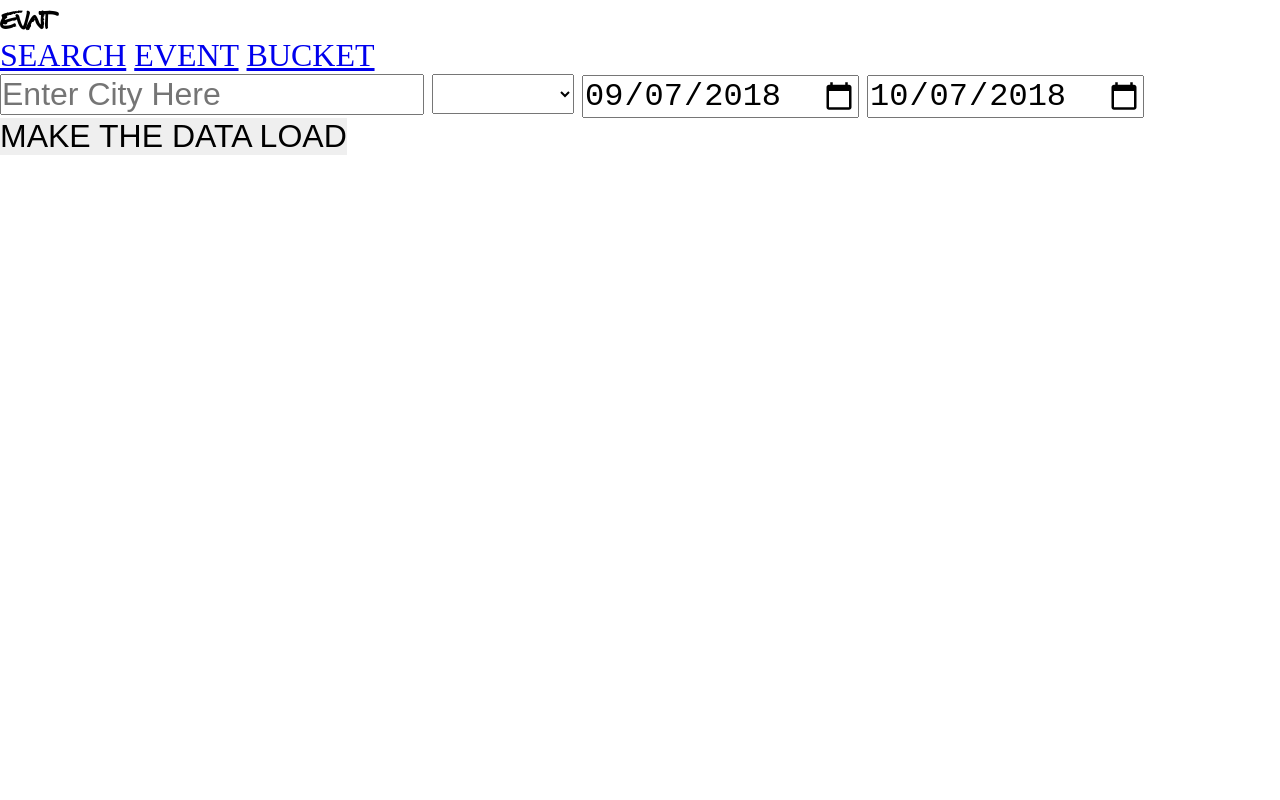
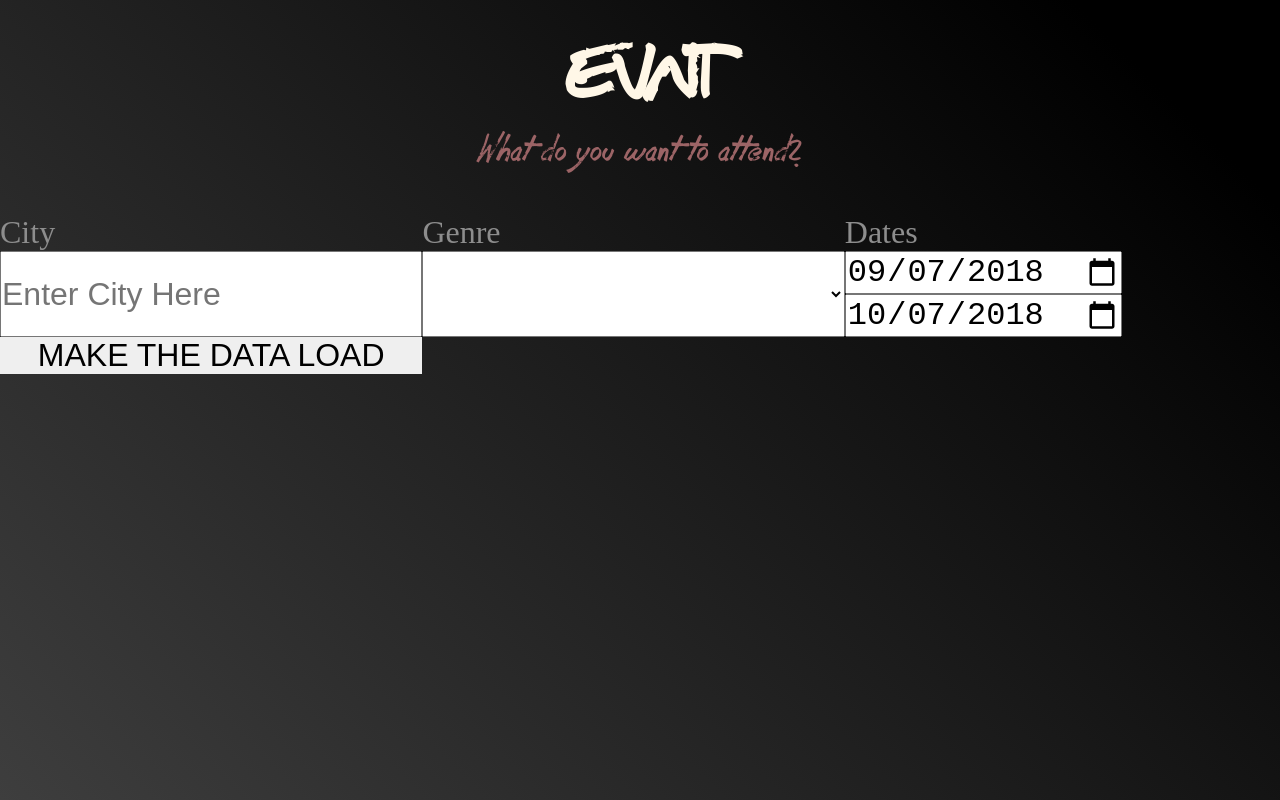
Before and after one commit to rekerc4/BucketList, a plain HTML site: page index.html in a window 1280 px wide. Drawn offline with nearby package versions, Linux system fonts and the light colour scheme; some packages are replaced by stand-ins of ours; files whose address does not match are found by name.

Commit message:
End of day merge

```diff
--- a/app/module.js
+++ b/app/module.js
@@ -5,13 +5,16 @@ angular
   .config(function($routeProvider){
       $routeProvider
       .when("/search", {
-        template: `<search-criteria></search-criteria>`
+        template: ` <section class="container" id="container">
+        <search-criteria></search-criteria></section>`
       })
       .when("/bucket", {
-        template: `<bucketlist-page></bucketlist-page>`
+        template: ` <section class="container" id="container">
+        <bucketlist-page></bucketlist-page></section>`
       })
       .when("/event", {
-        template: `<event></event>`
+        template: ` <section class="container" id="container">
+        <event></event></section>`
       })
       .otherwise({ redirectTo: "/search" });
   });
--- a/components/bucketlist/bucket.js
+++ b/components/bucketlist/bucket.js
@@ -1,17 +1,7 @@
 "use strict";
 
 const bucketlistPage = {
-    template:`
-    <ul>
-        <li ng-repeat="info in $ctrl.list track by $index">
-        <img src="{{info.images[0].url}}">
-        <section>
-        {{info.name}} {{info.dates.start.localDate}} {{info._embedded.venues[0].name}} <a href="{{info.url}}">View on Ticketmaster</a>
-        </section>
-        <button ng-click="$ctrl.delete($index);"><i class="material-icons">close</i></button>
-        </li>
-    </ul>
-    `,
+    templateUrl: 'components/bucketlist/bucket.html',
     controller: ["TicketService", function(TicketService) {
         const vm = this;
         vm.list = TicketService.bucketlist;
--- a/components/eventlist/event.js
+++ b/components/eventlist/event.js
@@ -2,14 +2,7 @@
 
 let event = {
     bindings: "",
-    template: `<section class="eventList" ng-repeat="info in $ctrl.searchInfo track by $index">
-    <img src="{{info.images[0].url}}">
-  <h1>Name: {{ info.name }}</h1>
-  <p>Date: {{ info.dates.start.localDate }}</p>
-  <p>Venue: {{ info._embedded.venues[0].name }}</p>
-  <a href="{{info.url}}">View on Ticketmaster</a>
-  <button class="favBtn" ng-click="$ctrl.favClick(info);"><i class="material-icons">star</i></button>
-  </section>`,
+    templateUrl: 'components/eventlist/event.html',
     controller: ["TicketService", function (TicketService) {
     const vm = this;
     vm.searchInfo = TicketService.getObject();
--- a/components/search/search.html
+++ b/components/search/search.html
@@ -1,12 +1,25 @@
+<h1 class="title" id="title">EVNT</h1>
+<p class="subtitle" id="subtitle">What do you want to attend <span class="question-mark">?</span></p>
+
 <form action="" class="search-from" id="search-from">
-    <input type="text" placeholder="Enter City Here" ng-model="$ctrl.inp.city" class="city-input" id="city-input">
-    <select type="text" ng-init="$ctrl.inp.interest = ' '" ng-model="$ctrl.inp.interest" class="interest-input" id="interest-input">
+
+
+
+    <label for="city-entry" class="s-label">City</label>
+    <label for="genre-select" class="s-label">Genre</label>
+    <label for="dates" class="s-label d-label">Dates</label>
+    <input name="city-entry" type="text" placeholder="Enter City Here" ng-model="$ctrl.inp.city" class="city-input" id="city-input">
+
+    <select name="genre-select" type="text" ng-init="$ctrl.inp.interest = ' '" ng-model="$ctrl.inp.interest" class="interest-input" id="interest-input">
         <option value="music">Music</option>
         <option value="sports">Sports</option>
         <option value="comedy">Comedy</option>
         <option value="festival">Festival</option>
     </select>
-    <input type="date" ng-model="$ctrl.fdate.value" class="date-input" id="date-input">
-    <input type="date" ng-model="$ctrl.ldate.value" class="date-input" id="date-input">
+
+    <div class="dates" id="date">
+        <input type="date" ng-model="$ctrl.fdate.value" class="date-input" id="date-input">
+        <input type="date" ng-model="$ctrl.ldate.value" class="date-input" id="date-input">
+    </div>
     <button ng-click="$ctrl.getData($ctrl.inp.interest, $ctrl.inp.city, $ctrl.fdate.value, $ctrl.ldate.value);">MAKE THE DATA LOAD</button>
 </form>
--- a/index.html
+++ b/index.html
@@ -9,9 +9,8 @@
     <link rel="stylesheet" type="text/css" href="styles/style.css">
   </head>
   <body>
-    <section class="container" id="container">
-        <section class="content" id="content">
-          <h1 class="title">
+
+    <section class="ease"><h1 class="title">
           EVNT
         </h1>
         <nav>
@@ -20,9 +19,6 @@
           <a href="#!/bucket">BUCKET</a>
         </nav>
     </section>
-    </section>
-
-
     <ng-view></ng-view>
 
     <script type="text/javascript" src="https://code.angularjs.org/1.6.5/angular.js"></script>
--- a/styles/style.css
+++ b/styles/style.css
@@ -2,6 +2,20 @@
     margin: 0px;
     padding: 0px;
     font-size: 32px;
+}
+
+html{
+    min-height: 100%;
+}
+
+body{
+    min-height: 100%;
+    position: absolute;
+}
+
+img{
+    max-width: 100%;
+    max-height: 100%;
 }
 
 button{
@@ -27,6 +41,58 @@ button{
          url('../coffeehouse.ttf') format('truetype'), /* Safari, Android, iOS */
   }
 
+.ease{
+    height: 10px;
+    overflow: hidden;
+    position: fixed;
+    z-index: 100;
+    bottom: 0%;
+}
+
+.ease:hover{
+    height: 75px;
+    width: 100%;
+}
+
+.title{
+    font-size: 3em;
+    color: #fff7e7;
+    text-align: center;
+    font-family: 'Christopher Hand', sans-serif;
+    margin-top: 10px;
+}
+
+.subtitle{
+    font-size: 1.2em;
+    color: #9c6466;
+    text-align: center;
+    font-family: 'Coffee House', sans-serif;
+    margin: 0px 0px 40px 0px;
+}
+
+.search-from{
+    display: grid;
+    grid-template-columns: 33% 33% 33%;
+}
+
+.s-label{
+    color: #8d8d8d;
+}
+
+.question-mark{
+    font-size: 1.2em;
+    color: #9c6466;
+    font-family: 'Christopher Hand', sans-serif;
+    margin: 0px 0px 0px -10px;
+}
+
+.container{
+    background: linear-gradient(45deg, #3e3e3e, black 90%);
+    min-height: 100%;
+    position: fixed;
+    width: 100%;
+}
+
 .eventList {
     display: flex;
     justify-content: space-around;
@@ -37,8 +103,3 @@ button{
     width: 75px;
     margin-bottom: 10px;
 }
-
-.title{
-    font-family: 'Christopher Hand', sans-serif;
-    font-size: 1em;
-}
```
Also changed, not shown: components/bucketlist/bucket.html (+9 -0 lines), components/eventlist/event.html (+10 -0 lines). Lines whose indentation alone changed are shown as unchanged.
